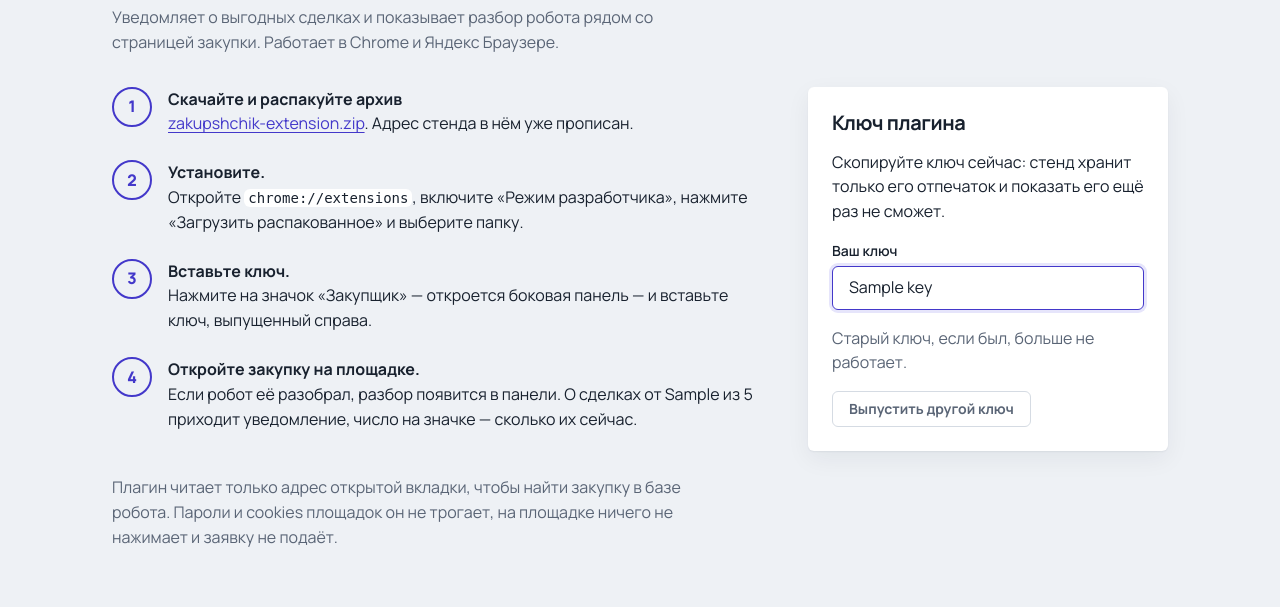
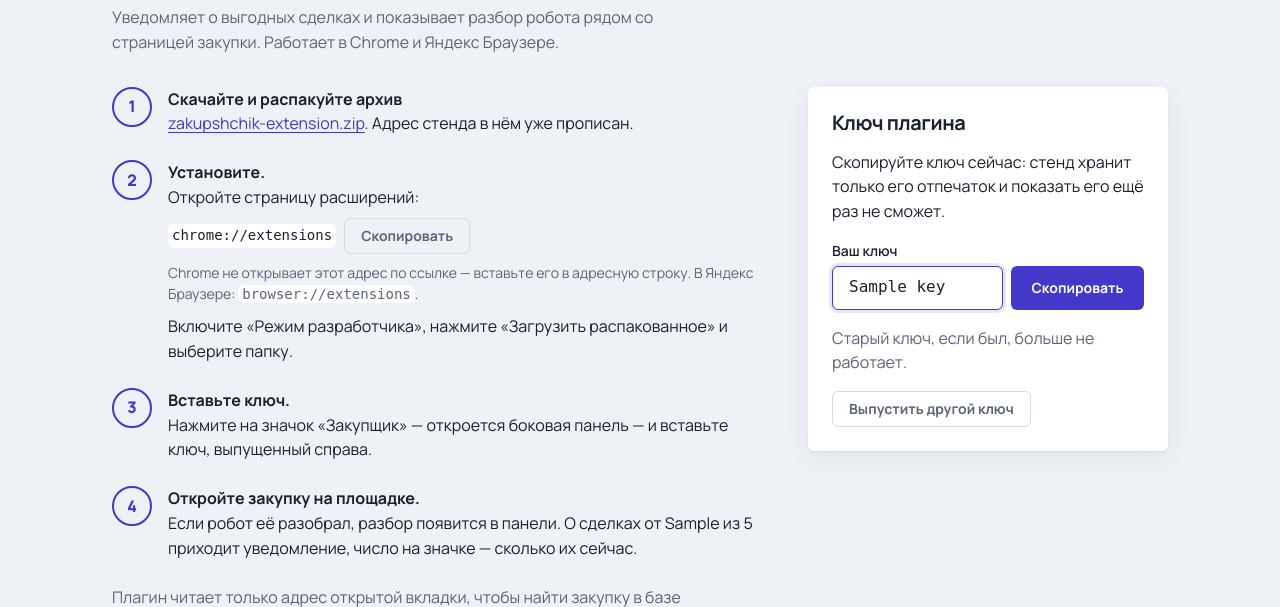
Before and after one commit to AI-bot-service/zakupshchik, a FastAPI app: template app/web/templates/extension.html in a window 1280 px wide. Shown: the part 161-768 px from the top of the page. Run offline with FastAPI, Linux system fonts and the light colour scheme; the template is opened without the code that fills it: most values are stand-ins (such as "Sample title", 1, 10 or a date in 2020); parts of the project's set-up code (start-up, migrations or seed data) failed here and were passed over.

Commit message:
Плагин: кнопки «Скопировать» для адреса chrome://extensions (Chrome не открывает его по ссылке — пояснение и адрес для Яндекс Браузера) и для выпущенного ключа; недоступная площадка не ждёт таймаутов на остальных словах запроса — цикл без российского выхода укладывается в 5 мин

```diff
--- a/app/web/static/app.css
+++ b/app/web/static/app.css
@@ -370,3 +370,10 @@ code { font-size: var(--fs-sm); background: var(--c-sheet); padding: 1px var(--s
 .btn-small { min-height: 36px; padding: 0 var(--sp-3); font-size: var(--fs-sm); }
 .tag-status { white-space: nowrap; }
 @media (max-width: 640px) { .export { width: 100%; } .export input { flex: 1 1 130px; } }
+
+.copy-line { display: flex; flex-wrap: wrap; align-items: center; gap: var(--sp-2); margin: var(--sp-2) 0; }
+.chain .hint { display: block; margin-bottom: var(--sp-2); font-size: var(--fs-sm); }
+.copy-field { display: flex; gap: var(--sp-2); min-width: 0; }
+.copy-field input { flex: 1 1 0; width: auto; min-width: 0; font-family: ui-monospace, monospace; }
+.copy-field .btn { flex: none; min-width: 9.5em; }
+.btn.is-copied { background: var(--c-ok-soft); color: var(--c-ok); border-color: transparent; }
--- a/app/web/templates/extension.html
+++ b/app/web/templates/extension.html
@@ -1,5 +1,6 @@
 {% extends "base.html" %}
 {% block title %}Плагин · Закупщик{% endblock %}
+{% block head %}<script src="/static/copy.js" defer></script>{% endblock %}
 {% block content %}
 <div class="page-head">
   <div>
@@ -11,7 +12,10 @@
 <div class="ext-grid">
   <ol class="chain">
     <li><span><b>Скачайте и распакуйте архив</b> <a href="/extension.zip">zakupshchik-extension.zip</a>. Адрес стенда в нём уже прописан.</span></li>
-    <li><span><b>Установите.</b> Откройте <code>chrome://extensions</code>, включите «Режим разработчика», нажмите «Загрузить распакованное» и выберите папку.</span></li>
+    <li><span><b>Установите.</b> Откройте страницу расширений:
+      <span class="copy-line"><code>chrome://extensions</code><button class="btn btn-quiet btn-small" type="button" data-copy="chrome://extensions">Скопировать</button></span>
+      <span class="muted hint">Chrome не открывает этот адрес по ссылке — вставьте его в адресную строку. В Яндекс Браузере: <code>browser://extensions</code>.</span>
+      Включите «Режим разработчика», нажмите «Загрузить распакованное» и выберите папку.</span></li>
     <li><span><b>Вставьте ключ.</b> Нажмите на значок «Закупщик» — откроется боковая панель — и вставьте ключ, выпущенный справа.</span></li>
     <li><span><b>Откройте закупку на площадке.</b> Если робот её разобрал, разбор появится в панели. О сделках от {{ notify_min }} из 5 приходит уведомление, число на значке — сколько их сейчас.</span></li>
   </ol>
@@ -22,7 +26,10 @@
     <p>Скопируйте ключ сейчас: стенд хранит только его отпечаток и показать его ещё раз не сможет.</p>
     <div class="field">
       <label for="ext-key">Ваш ключ</label>
-      <input id="ext-key" value="{{ key }}" readonly autofocus>
+      <span class="copy-field">
+        <input id="ext-key" value="{{ key }}" readonly autofocus spellcheck="false">
+        <button class="btn btn-primary btn-small" type="button" data-copy-from="ext-key">Скопировать</button>
+      </span>
     </div>
     <p class="muted">Старый ключ, если был, больше не работает.</p>
     {% else %}
```
Also changed, not shown: app/adapters/__init__.py (+6 -3 lines), app/web/static/copy.js (added, +26 -0 lines), tests/test_adapters.py (+16 -1 lines), README.md.
